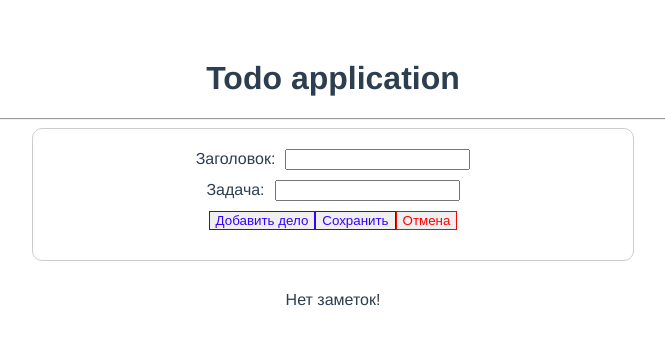
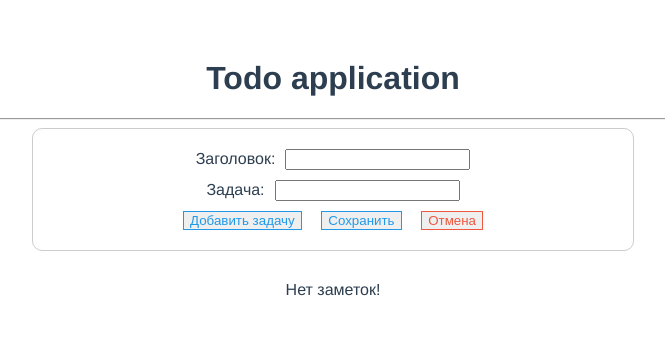
Before and after one commit to ShabalinSlava/Vue-Todo, a Vue app: page / in a window 1280 px wide. Both pictures are taken after a click on the button "Создать". Shown: the top 344 px of the page, without its empty margins (307-972 px from the left). Built offline with nearby package versions, Linux system fonts and the light colour scheme.

Commit message:
adding an event to delete a task

```diff
--- a/src/App.vue
+++ b/src/App.vue
@@ -33,17 +33,18 @@ export default {
 
     },
     methods: {
-        // Сохранение при перезагрузки страницы
+        // Сохранение изменения
         saveTodo(updatedTodo) {
             this.todos[updatedTodo.id - 1] = updatedTodo
             localStorage.setItem('todos', JSON.stringify(this.todos))
         },
-        // Удаление
+        // Удаление блока с задачами
         removeTodo(id) {
             if (this.todos.length > 1) {
                 this.todos = this.todos.filter(t => t.id !== id)
+            } else {
+                this.todos = []
             }
-            this.todos = []
             localStorage.setItem('todos', JSON.stringify(this.todos))
         },
         // Добавление
--- a/src/components/AddTodo.vue
+++ b/src/components/AddTodo.vue
@@ -1,6 +1,6 @@
 <template>
 <div>
-    <button class='create-todo' v-on:click='openForm' v-show='!isCreating'>Создать</button>
+    <button class='create-todo create-todo-margin' v-on:click='openForm' v-show='!isCreating'>Создать</button>
     <!-- При клике на конопку создать. Срабатывает v-show и появляется блок для создания дел -->
     <div v-show='isCreating'>
         <!-- При submit страница перезагружается. Prevent сбрасывает это состояние. Так как нам нужно, что бы только на кнопку с type submit было сохранение и закрытие блока. -->
@@ -16,12 +16,12 @@
 
             <div class='buttons'>
                 <button type="button" class='create-todo' v-on:click="createProject()">
-                    Добавить дело
+                    Добавить задачу
                 </button>
                 <button type="submit" class='create-todo'>
                     Сохранить
                 </button>
-                <button class='delete-todo' v-on:click="closeForm" type="button">
+                <button class='cancel-todo' v-on:click="closeForm" type="button">
                     Отмена
                 </button>
             </div>
@@ -55,7 +55,7 @@ export default {
         closeForm() {
             this.isCreating = false;
         },
-           // Значение, которое должны быть добавлено при создании нового пункта
+        // Значение, которое должны быть добавлено при создании нового пункта
         createProject() {
             const id = this.task.projects.length + 1
             this.task.projects.push({
@@ -96,14 +96,17 @@ export default {
 }
 
 .create-todo {
-    border: 1px solid #3700ff;
-    color: #3700ff;
+    border: 1px solid #2199e8;
+    color: #2199e8;
     cursor: pointer;
+}
+
+.create-todo-margin {
     margin-bottom: 10px;
 }
 
 .create-todo:hover {
-    background: #3700ff;
+    background: #2199e8;
     color: #fff;
 }
 
@@ -111,14 +114,21 @@ input {
     margin-left: 10px;
 }
 
-.delete-todo {
-    border: 1px solid #ff0000;
-    color: #ff0000;
+.buttons {
+    max-width: 300px;
+    display: flex;
+    justify-content: space-between;
+    margin: auto
+}
+
+.cancel-todo {
+    border: 1px solid #ec5840;
+    color: #ec5840;
     cursor: pointer;
 }
 
-.delete-todo:hover {
-    background: #ff0000;
+.cancel-todo:hover {
+    background: #ec5840;
     color: #fff;
 }
 </style>
--- a/src/components/TodoItem.vue
+++ b/src/components/TodoItem.vue
@@ -12,7 +12,7 @@
         </ul>
         <div class='buttons'>
             <button class='delete-todo' v-on:click='$emit("remove-todo", todo.id)'>Удалить</button>
-            <button class='change-todo' v-on:click='showForm'>Изменить</button>
+            <button class='change-todo' v-on:click='isEditing = true'>Изменить</button>
         </div>
     </div>
     <!-- Блок для редактирования дел -->
@@ -25,6 +25,7 @@
             <label>Задача:</label>
             <input v-model="projects.completed" type='checkbox' ref='projects' defaultValue="">
             <input type='text' v-model="projects.task">
+            <button class='delete-task' v-on:click="removeProject(projects.id)">&times;</button>
         </div>
         <button class='change-todo' v-on:click='saveTodo'>Сохранить / Закрыть</button>
         <button class='change-todo' v-on:click='createProject'>Добавить дело</button>
@@ -44,7 +45,7 @@ export default {
     data() {
         return {
             isEditing: false,
-            newTodo: this.todo
+            newTodo: this.todo,
         }
     },
     methods: {
@@ -57,14 +58,17 @@ export default {
                 completed: false
             })
         },
-        // При нажатии появляется блок с возможностью редактировать блок
-        showForm() {
-            this.isEditing = true;
-        },
         // Сохраняет блок с делами и закрывает его
         saveTodo() {
             this.$root.$emit('save-todos', this.newTodo)
             this.isEditing = false
+        },
+        removeProject(id) {
+            if (this.todo.projects.length > 1) {
+                this.todo.projects = this.todo.projects.filter(p => p.id !== id)
+            } else {
+                this.todo.projects = []
+            }
         }
     }
 }
@@ -115,13 +119,13 @@ input {
 }
 
 .delete-todo {
-    border: 1px solid #ff0000;
-    color: #ff0000;
+    border: 1px solid #ec5840;
+    color: #ec5840;
     cursor: pointer;
 }
 
 .delete-todo:hover {
-    background: #ff0000;
+    background: #ec5840;
     color: #fff;
 }
 
@@ -139,4 +143,11 @@ input {
 input {
     margin-bottom: 10px;
 }
+
+.delete-task {
+    border: 1px solid #ec5840;
+    border-radius: 5px;
+    cursor: pointer;
+    outline: none;
+}
 </style>
--- a/src/components/TodoList.vue
+++ b/src/components/TodoList.vue
@@ -2,7 +2,7 @@
 <div>
     <TodoItem v-for='(todo, i) of todos' :todo='todo' :key="todo.id" :index='i' @remove-todo='changeReconfirmDelete' />
     <div class="confirmBlock" v-if="removedTodoId">
-        Подтвердить удаление
+        Подтвердить удаление списка задач?
         <button class="reconfirm" @click="removeTodo">Подтвердить</button>
         <button class="cancel" @click="removedTodoId = null; confirmBlock = !confirmBlock">Отмена</button>
     </div>
```
